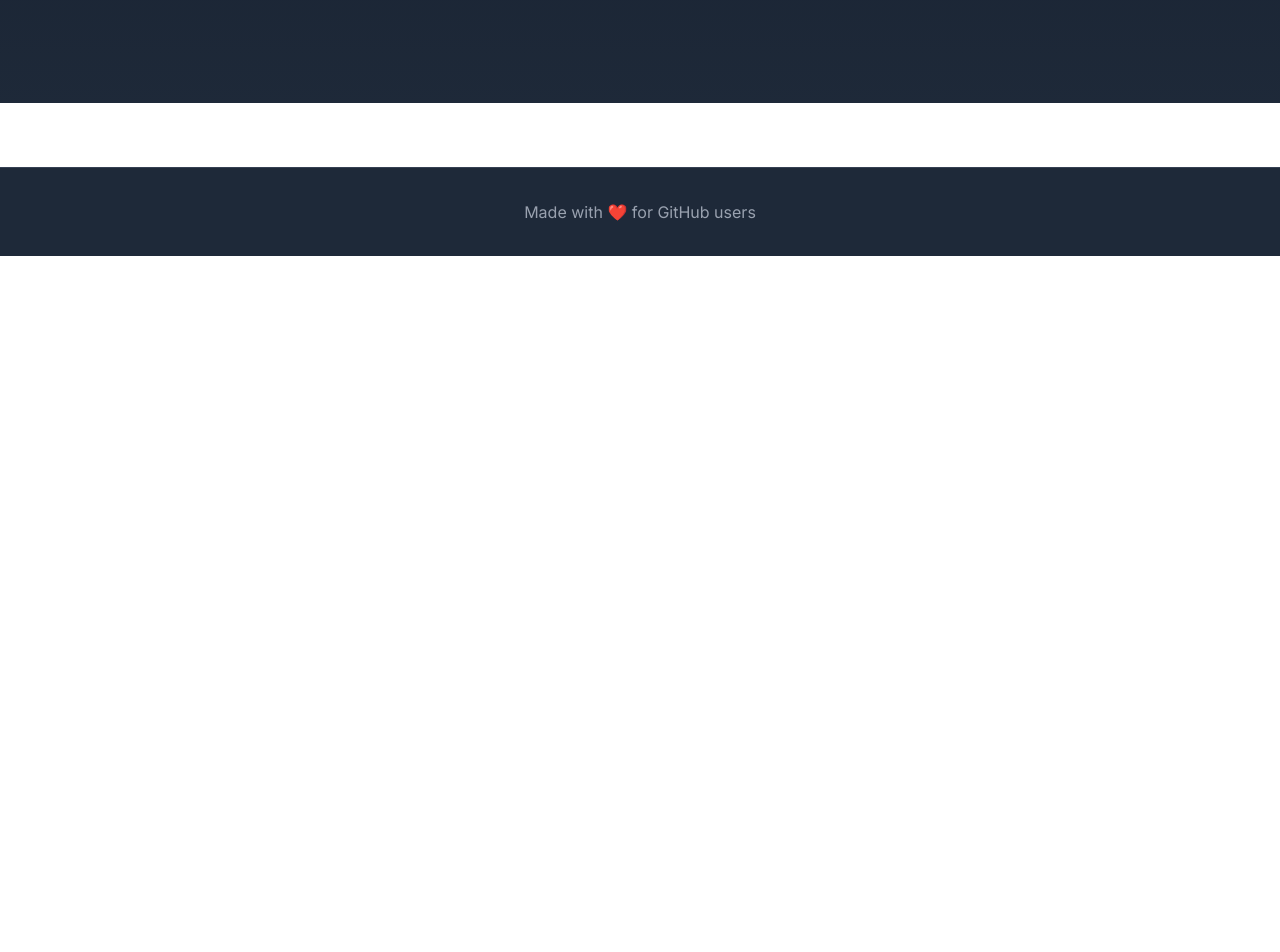
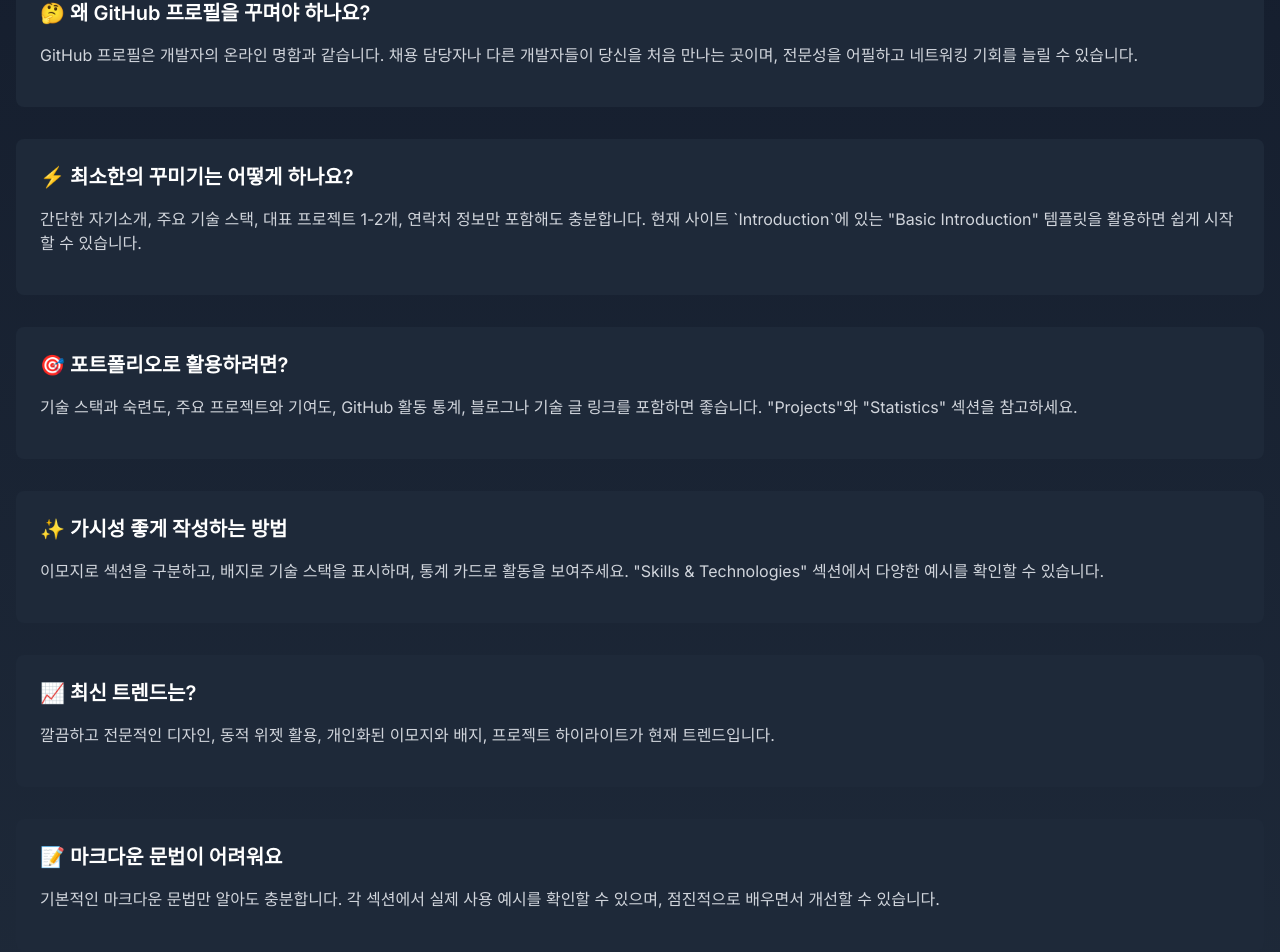
Before and after one commit to GideokKim/awesome-github-profile-readmes, a Next.js app: page / in a window 1280 px wide. Shown: the part 758-1710 px from the top of the page. Before the commit the page ends 1014 px from the top, so only its background shows below. Built offline with nearby package versions, Linux system fonts and the light colour scheme.

Commit message:
✨ Add FAQ Section

```diff
--- a/src/app/page.tsx
+++ b/src/app/page.tsx
@@ -54,7 +54,7 @@ export default function Home() {
           Discover and combine various elements to create your unique GitHub profile README
         </p>
 
-        <div className="grid gap-8 md:grid-cols-2 lg:grid-cols-3">
+        <div className="grid gap-8 md:grid-cols-2 lg:grid-cols-3 mb-16">
           {categories.map((category) => (
             <Link
               key={category.title}
@@ -69,6 +69,42 @@ export default function Home() {
             </Link>
           ))}
         </div>
+
+        {/* FAQ Section */}
+        <div className="mt-16">
+          <h2 className="text-3xl font-bold mb-8">Frequently Asked Questions</h2>
+          <div className="grid gap-8">
+            <div className="bg-gray-800 rounded-lg p-6">
+              <h3 className="text-xl font-semibold mb-4">🤔 왜 GitHub 프로필을 꾸며야 하나요?</h3>
+              <p className="text-gray-300 mb-4">GitHub 프로필은 개발자의 온라인 명함과 같습니다. 채용 담당자나 다른 개발자들이 당신을 처음 만나는 곳이며, 전문성을 어필하고 네트워킹 기회를 늘릴 수 있습니다.</p>
+            </div>
+
+            <div className="bg-gray-800 rounded-lg p-6">
+              <h3 className="text-xl font-semibold mb-4">⚡ 최소한의 꾸미기는 어떻게 하나요?</h3>
+              <p className="text-gray-300 mb-4">간단한 자기소개, 주요 기술 스택, 대표 프로젝트 1-2개, 연락처 정보만 포함해도 충분합니다. 현재 사이트 `Introduction`에 있는 &quot;Basic Introduction&quot; 템플릿을 활용하면 쉽게 시작할 수 있습니다.</p>
+            </div>
+
+            <div className="bg-gray-800 rounded-lg p-6">
+              <h3 className="text-xl font-semibold mb-4">🎯 포트폴리오로 활용하려면?</h3>
+              <p className="text-gray-300 mb-4">기술 스택과 숙련도, 주요 프로젝트와 기여도, GitHub 활동 통계, 블로그나 기술 글 링크를 포함하면 좋습니다. &quot;Projects&quot;와 &quot;Statistics&quot; 섹션을 참고하세요.</p>
+            </div>
+
+            <div className="bg-gray-800 rounded-lg p-6">
+              <h3 className="text-xl font-semibold mb-4">✨ 가시성 좋게 작성하는 방법</h3>
+              <p className="text-gray-300 mb-4">이모지로 섹션을 구분하고, 배지로 기술 스택을 표시하며, 통계 카드로 활동을 보여주세요. &quot;Skills & Technologies&quot; 섹션에서 다양한 예시를 확인할 수 있습니다.</p>
+            </div>
+
+            <div className="bg-gray-800 rounded-lg p-6">
+              <h3 className="text-xl font-semibold mb-4">📈 최신 트렌드는?</h3>
+              <p className="text-gray-300 mb-4">깔끔하고 전문적인 디자인, 동적 위젯 활용, 개인화된 이모지와 배지, 프로젝트 하이라이트가 현재 트렌드입니다.</p>
+            </div>
+
+            <div className="bg-gray-800 rounded-lg p-6">
+              <h3 className="text-xl font-semibold mb-4">📝 마크다운 문법이 어려워요</h3>
+              <p className="text-gray-300 mb-4">기본적인 마크다운 문법만 알아도 충분합니다. 각 섹션에서 실제 사용 예시를 확인할 수 있으며, 점진적으로 배우면서 개선할 수 있습니다.</p>
+            </div>
+          </div>
+        </div>
       </div>
     </main>
   )
```
